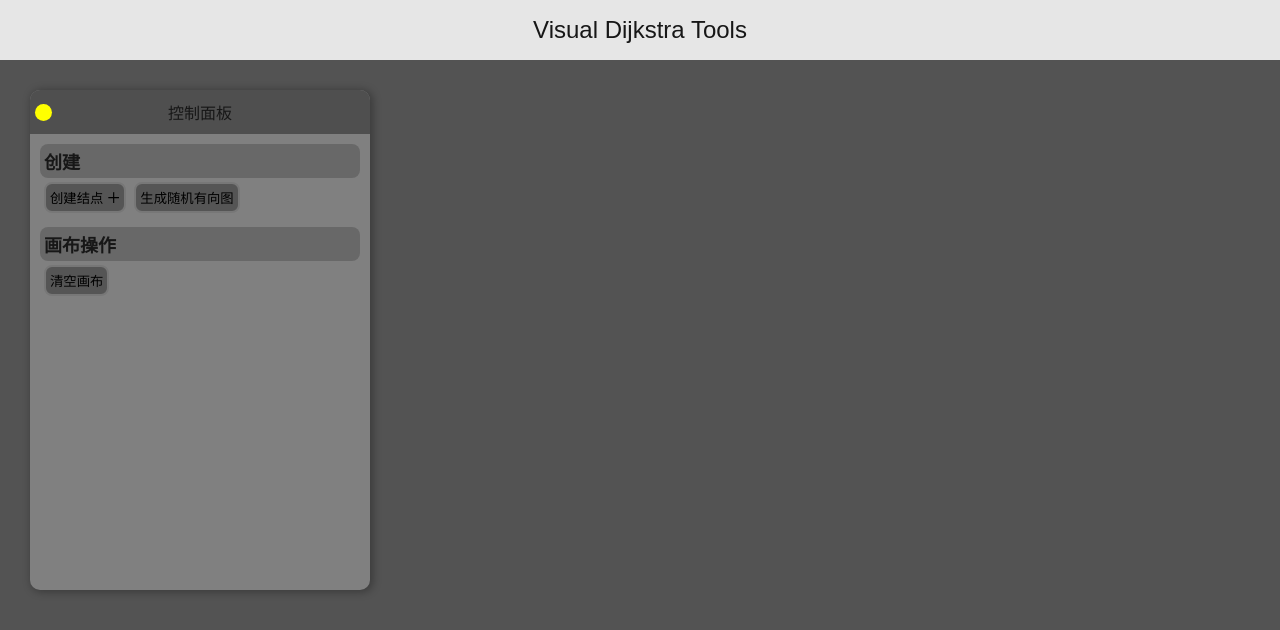
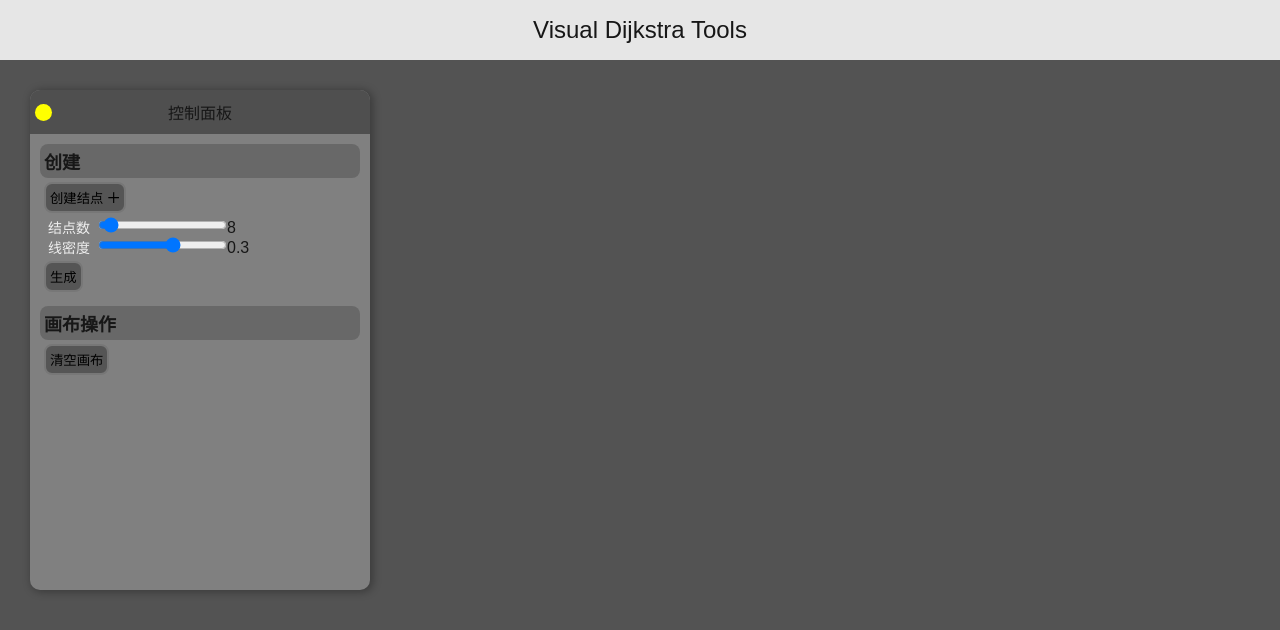
Before and after one commit to GraftCopolymer/dijkstra_visualization, a Next.js app: page /dij_visualization in a window 1280 px wide. Shown: the top 630 px of the page. Built offline with nearby package versions, Linux system fonts and the light colour scheme.

Commit message:
feat: 新增随机生成图时可调节结点数目及线密度

```diff
--- a/src/app/dij_visualization/control_panel.tsx
+++ b/src/app/dij_visualization/control_panel.tsx
@@ -259,6 +259,13 @@ export default function ControlPanel({
     const [minimize, setMinimize] = useState(false)
     // 是否正在进行算法可视化
     const [dijing, setDijing] = useState(false)
+
+    const nodeNumberRef = useRef(8)
+    const [nodeNumber, setNodeNumber] = useState(nodeNumberRef.current)
+
+    const lineDensityRef = useRef(0.3)
+    const [lineDensity, setLineDensity] = useState(lineDensityRef.current)
+
     // 是否正在选择另一顶点
     const originNode = useRef<Node | null>(null)
     // 鼠标位置和面板(left, top)的偏移
@@ -277,9 +284,21 @@ export default function ControlPanel({
                         <DarkButton onClick={createNode}>
                             创建结点 <PlusOutlined />
                         </DarkButton>
-                        <DarkButton onClick={() => genRandomDirectedMap()}>
-                            生成随机有向图
-                        </DarkButton>
+                        <div>
+                            <span className={style.tipText}>结点数</span>
+                            <input type="range" min={4} max={100} step={1} value={nodeNumberRef.current} onInput={handleNodeNumberRangeChange} />
+                            <span>{nodeNumberRef.current}</span>
+                        </div>
+                        <div>
+                            <span className={style.tipText}>线密度</span>
+                            <input type="range" min={0.01} max={0.5} step={0.01} value={lineDensityRef.current} onInput={handleLineDensityRangeChange} />
+                            <span>{lineDensityRef.current}</span>
+                        </div>
+                        <div>
+                            <DarkButton onClick={() => genRandomDirectedMap(nodeNumberRef.current, nodeNumberRef.current, lineDensityRef.current)}>
+                                生成
+                            </DarkButton>
+                        </div>
                     </>
                 )}
                 {
@@ -356,6 +375,18 @@ export default function ControlPanel({
             CanvasEventEmitter.unsubscribe<MouseOutDrawableEvent>(CanvasEvents.mouseOutDrawableEvent, cancelHighlightShortestPath)
         }
     }, [])
+
+    function handleNodeNumberRangeChange(e: React.ChangeEvent<HTMLInputElement>) {
+        const newValue = parseInt(e.target.value, 10); // 添加基数参数
+        nodeNumberRef.current = newValue
+        setNodeNumber(newValue);
+    }
+
+    function handleLineDensityRangeChange(e: React.ChangeEvent<HTMLInputElement>) {
+        const newValue = parseFloat(e.target.value); // 添加基数参数
+        lineDensityRef.current = newValue
+        setLineDensity(newValue);
+    }
 
     function handleMouseDown(e: any){
         e.stopPropagation()
@@ -512,14 +543,14 @@ export default function ControlPanel({
         return adMatrix;
     }
 
-    function genRandomDirectedMap(minNodes: number = 4, maxNodes: number = 8, minWeight: number = 20, maxWeight: number = 100){
+    function genRandomDirectedMap(minNodes: number = 8, maxNodes: number = 10, lineDensity: number = 0.02, minWeight: number = 20, maxWeight: number = 100){
         if(!canvasRef.current) return
         // 清空画布
         canvasRef.current.clearCanvas()
         IdGenerator.reset()
         const nodeNumber = Utils.random(minNodes, maxNodes)
 
-        const adMatrix = generateRandomAdjMatrix(nodeNumber, 0.1, minWeight, maxWeight)
+        const adMatrix = generateRandomAdjMatrix(nodeNumber, lineDensity, minWeight, maxWeight)
 
         // 根据邻接矩阵生成图
         // 生成所有的结点
```
